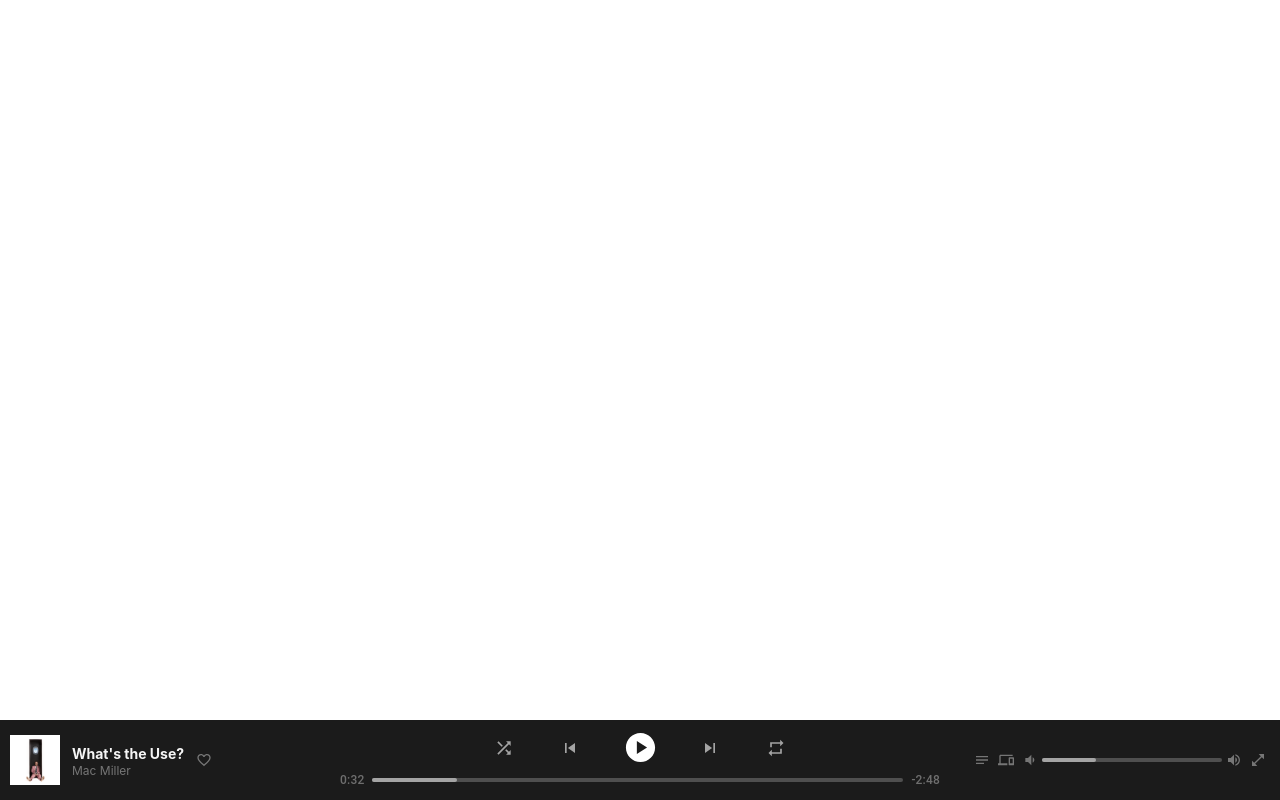
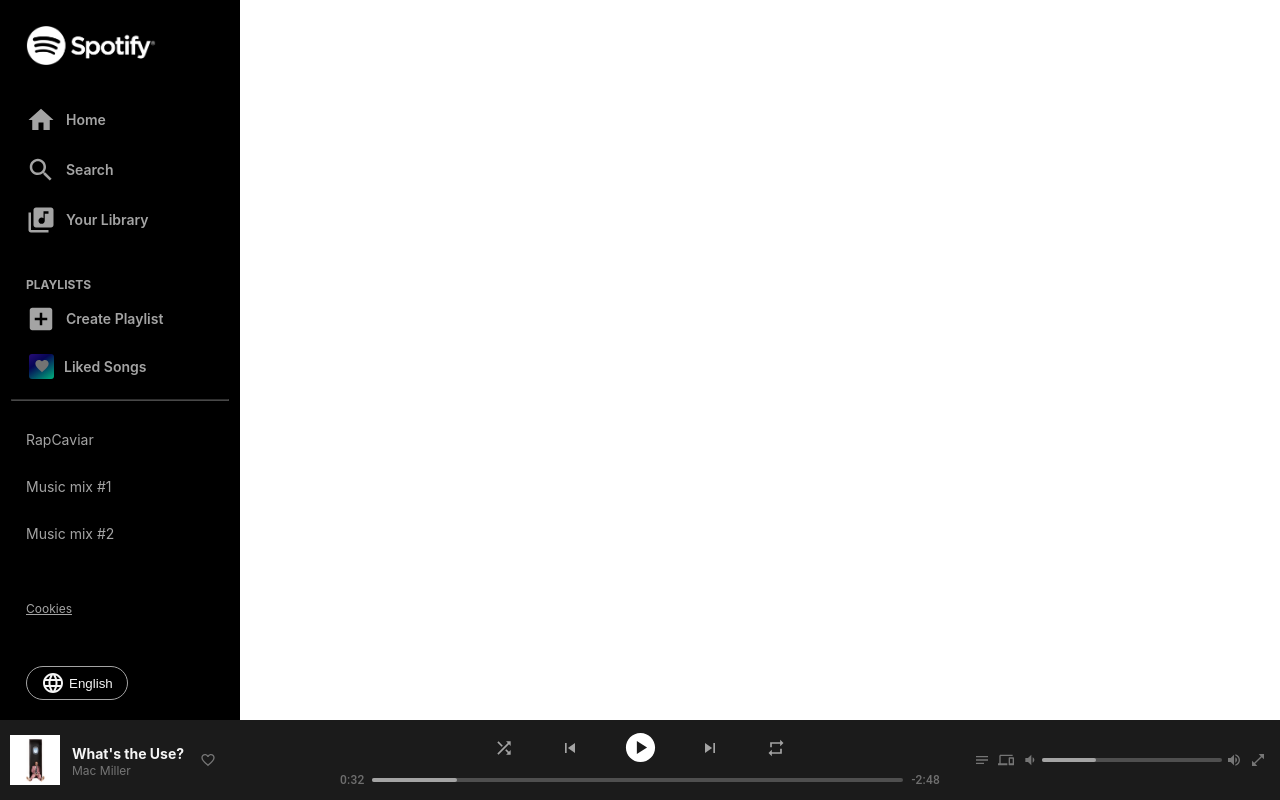
Before and after one commit to kxwhite/spotify-clone, a React (Create React App) app: page / in a window 1280 px wide. Built offline with nearby package versions, Linux system fonts and the light colour scheme.

Commit message:
Frontend for sidebar mostly complete

```diff
--- a/src/App.js
+++ b/src/App.js
@@ -1,9 +1,11 @@
 import './App.css';
 import Footer from './components/Footer';
+import Sidebar from './components/Sidebar';
 
 function App() {
   return (
     <div className="App">
+      <Sidebar />
       <Footer />
     </div>
   );
--- a/src/components/Footer.css
+++ b/src/components/Footer.css
@@ -34,10 +34,6 @@
 .footer--album {
   width: 50px;
   height: 50px;
-}
-
-.footer--favourite-icon {
-  font-size: 2px;
 }
 
 /* Playback Controls */
--- a/src/components/Footer.js
+++ b/src/components/Footer.js
@@ -41,7 +41,7 @@
           <strong className='footer--song-name'>What's the Use?</strong>
           <p className='footer--artist-name'>Mac Miller</p>
         </div>
-        <FavoriteBorderOutlinedIcon sx={{ color: '#767676', fontSize: 16}} className='footer--favourite-icon'/>
+        <FavoriteBorderOutlinedIcon sx={{ color: '#767676', fontSize: 16}} className='footer--icon-style'/>
       </div>
 
       <div className="footer--controls">
--- /dev/null
+++ b/src/components/Sidebar.css
@@ -0,0 +1,142 @@
+/* Sidebar Links */
+.sidebar--container {
+  background-color: black;
+  width: 240px;
+  height: 100vh;
+}
+
+.sidebar--logo {
+  width: 130px;
+  margin: 26px;
+}
+
+.sidebar--links {
+  display: flex;
+  flex-direction: column;
+}
+
+.sidebar--link-cont {
+  display: flex;
+  align-items: center;
+  margin: 10px 26px;
+  margin-right: auto;
+  color: #A4A4A4;
+  text-decoration: none;
+  font-weight: 600;
+  font-size: 14px;
+}
+
+.sidebar--link:hover {
+  transition: color 0.6s ease;
+  color: whitesmoke;
+  cursor: pointer;
+}
+
+.sidebar--icons {
+  margin-right: 10px;
+}
+
+/* Playlists CSS */
+.sidebar--playlists {
+  color: whitesmoke;
+}
+
+.sidebar--create:hover {
+  transition: color 0.6s ease;
+  color: whitesmoke;
+  cursor: pointer;
+}
+
+.sidebar--fav {
+  width: 25px;
+  height: 25px;
+  display: flex;
+  align-items: center;
+  justify-content: center;
+  margin: 10px 0;
+  margin-right: 10px;
+  margin-left: 3px;
+  border-radius: 3px;
+  opacity: 70%;
+  background: rgb(57,19,170);
+  background: linear-gradient(145deg, rgba(57,19,170,1) 0%, rgba(9,9,121,1) 35%, rgba(0,255,180,1) 100%);
+}
+
+.sidebar--fav-icon {
+  margin-left: auto;
+  margin-right: auto;
+}
+
+.sidebar--create:hover, .sidebar--link:hover, .sidebar--fav:hover {
+  transition: all 0.6s ease;
+  opacity: 100%;
+}
+
+.sidebar--title {
+  text-transform: uppercase;
+  font-size: 12px;
+  font-weight: 700;
+  margin: 12px 26px;
+  color: #A4A4A4;
+}
+
+.sidebar--hr {
+  width: 90%;
+  opacity: 30%;
+  margin-left: auto;
+  margin-right: auto;
+}
+
+/* Personal Playlist CSS */
+.sidebar--personal-playlist {
+  color: #A4A4A4;
+  font-size: 14px;
+  margin: 20px 26px;
+}
+
+.sidebar--personal-playlist > p {
+  margin: 30px 0;
+}
+
+.sidebar--personal-playlist > p:hover {
+  transition: all 0.2s ease;
+  font-weight: 600;
+  color: whitesmoke;
+  cursor: pointer;
+}
+
+/* Cookies & Language CSS */
+.sidebar--cookies-country {
+  position: fixed;
+  bottom: 100px;
+  margin-left: 26px;
+  display: flex;
+  flex-direction: column;
+}
+
+.sidebar--cookies {
+  color: #A4A4A4;
+  font-size: 12px;
+  text-decoration: underline;
+  margin-bottom: 50px;
+}
+
+.sidebar--globe-icon {
+  margin-right: 4px;
+}
+
+.sidebar--language {
+  background-color: transparent;
+  border: 1px solid #A4A4A4;
+  border-radius: 500px;
+  padding: 4px 14px;
+  display: flex;
+  align-items: center;
+  color: whitesmoke;
+}
+
+.sidebar--language:hover {
+  transition: all 0.2s ease;
+  scale: 1.05;
+  border: 1.5px solid whitesmoke;
+}
--- /dev/null
+++ b/src/components/Sidebar.js
@@ -0,0 +1,35 @@
+import React from 'react'
+import logo from '../assets/sidebar_assets/Spotify_Logo_RGB_White.png'
+import './Sidebar.css'
+import { Home, Search, LibraryMusic, AddBox, Favorite, Language } from '@mui/icons-material'
+
+function Sidebar() {
+  return (
+    <div className='sidebar--container'>
+      <img src={logo} alt="Spotify Logo" className='sidebar--logo'/>
+      <div className="sidebar--links">
+        <div className='sidebar--link-cont'><Home className='sidebar--icons' sx={{ fontSize: 30 }}/><a className='sidebar--link'>Home</a></div>
+        <div className='sidebar--link-cont'><Search className='sidebar--icons' sx={{ fontSize: 30 }}/><a className='sidebar--link'>Search</a></div>
+        <div className='sidebar--link-cont'><LibraryMusic className='sidebar--icons' sx={{ fontSize: 30 }}/><a className='sidebar--link'>Your Library</a></div>
+      </div>
+      <div className="sidebar--playlists">
+        <br/>
+        <p className='sidebar--title'>Playlists</p>
+        <div className='sidebar--link-cont sidebar--create'><AddBox className='sidebar--icons' sx={{ fontSize: 30 }}/><a className='sidebar--link'>Create Playlist</a></div>
+        <div className='sidebar--link-cont sidebar--create'><div className='sidebar--fav'><Favorite className='sidebar--icons sidebar--fav-icon' sx={{ fontSize: 16 }}/></div><a className='sidebar--link'>Liked Songs</a></div>
+        <hr className='sidebar--hr'/>
+      </div>
+      <div className='sidebar--personal-playlist'>
+        <p>RapCaviar</p>
+        <p>Music mix #1</p>
+        <p>Music mix #2</p>
+      </div>
+      <div className="sidebar--cookies-country">
+        <a className='sidebar--cookies'>Cookies</a>
+        <button className='sidebar--language'><Language className='sidebar--globe-icon'/>English</button>
+      </div>
+    </div>
+  )
+}
+
+export default Sidebar
```
Also changed, not shown: src/assets/sidebar_assets/Spotify_Logo_RGB_White.png (added).
